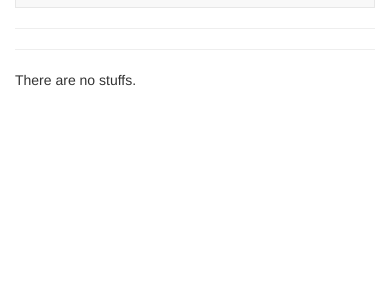
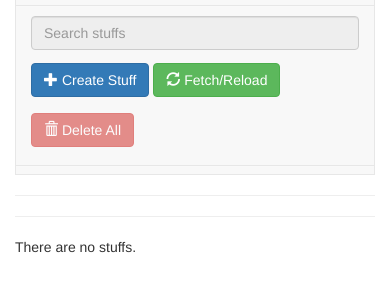
Before and after one commit to emigdio821/MEAN-STACK-APP, a website: page stuffListApi/public/index.html in a window 390 px wide. Shown: the part 54-346 px from the top of the page. Drawn offline with nearby package versions, Linux system fonts and the light colour scheme; some packages are replaced by stand-ins of ours; no server answers.

Commit message:
Fixed navbar responsiveness
Fixed navbar responsiveness, specially on phones.

```diff
--- a/stuffListApi/public/index.html
+++ b/stuffListApi/public/index.html
@@ -33,28 +33,25 @@
     <nav class="navbar navbar-default">
       <div class="container-fluid">
         <div class="navbar-header">
-          <p class="navbar-brand" href="#">My Favorite Stuff</p>
+          <a class="navbar-brand" href="#">My Favorite Stuff</a>
         </div>
 
-        <div class="collapse navbar-collapse" id="bs-example-navbar-collapse-1">
-          <form class="navbar-form navbar-right">
-            <div class="form-group">
-              <input type="text" class="form-control" placeholder="Search stuffs" ng-disabled="!stuffs.length" ng-model="search" ng-model-options="{debounce: 600}">
-              <button type="button" class="btn btn-primary" ng-click="createStuffDialog()">
+        <form class="navbar-form navbar-right">
+          <div class="form-group">
+            <input type="text" class="form-control" placeholder="Search stuffs" ng-disabled="!stuffs.length" ng-model="search" ng-model-options="{debounce: 600}">
+          </div>
+
+          <button type="button" class="btn btn-primary navbar-btn" ng-click="createStuffDialog()">
                                 <span class="glyphicon glyphicon-plus"></span> Create Stuff
                             </button>
-              <button type="button" class="btn btn-success" ng-click="onFetchData()">
+          <button type="button" class="btn btn-success navbar-btn" ng-click="onFetchData()">
                                 <span class="glyphicon glyphicon-refresh"></span> Fetch/Reload
                             </button>
-              <button type="button" class="btn btn-danger" ng-disabled="!stuffs.length" ng-click="deleteAllStuffDialog()">
+          <button type="button" class="btn btn-danger navbar-btn" ng-disabled="!stuffs.length" ng-click="deleteAllStuffDialog()">
                                 <span class="glyphicon glyphicon-trash"></span> Delete All
                             </button>
-            </div>
-          </form>
-        </div>
-        <!-- /.navbar-collapse -->
+        </form>
       </div>
-      <!-- /.container-fluid -->
     </nav>
 
     <div id="spinner">
```
